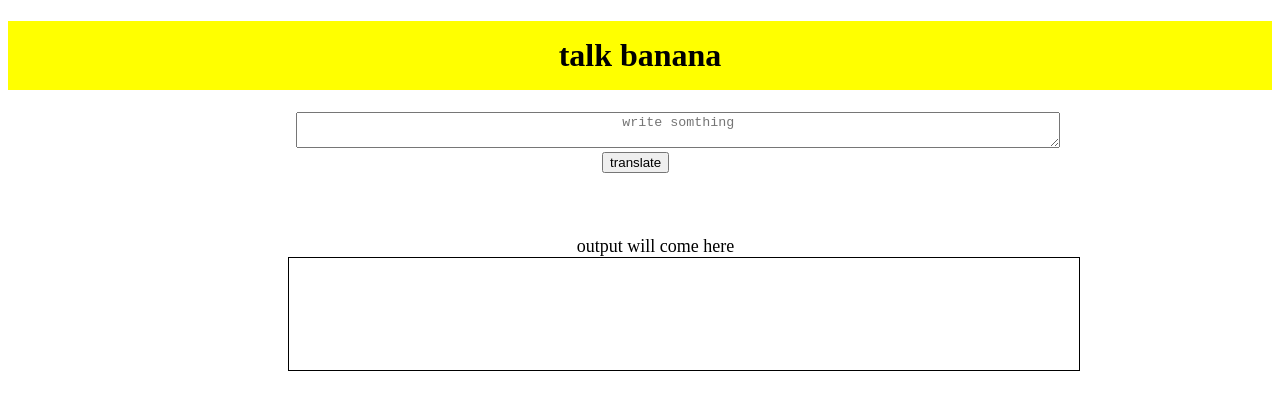
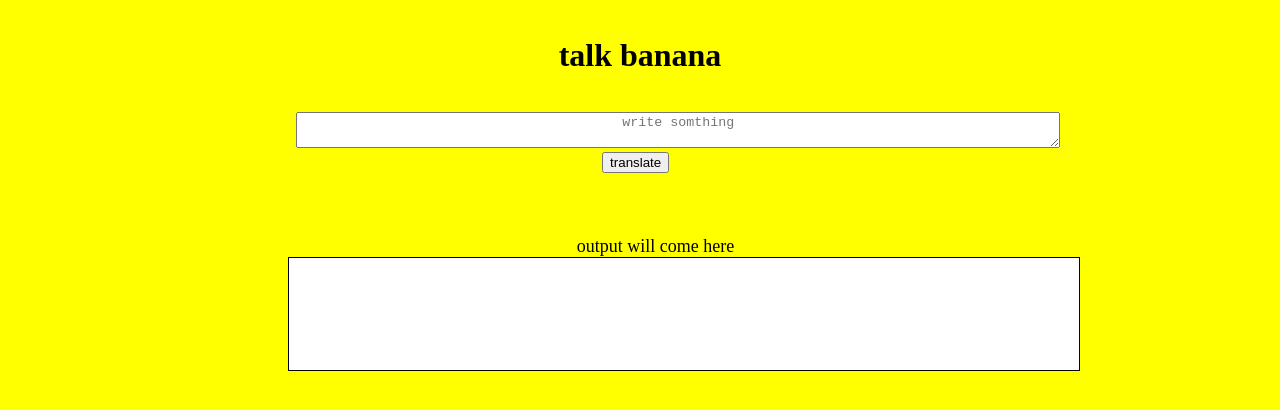
Before and after one commit to priyansh3731/neogcamp-lesson-4, a plain HTML site: page index.html in a window 1280 px wide. Drawn offline with Linux system fonts and the light colour scheme.

Commit message:
change some style tags

```diff
--- a/style.css
+++ b/style.css
@@ -4,6 +4,11 @@
     width: 60%;
     margin-left: 17.5rem;
     padding: 1rem;
+    background-color: white;
+}
+
+body{
+    background-color: yellow;
 }
 
 h1{
```
